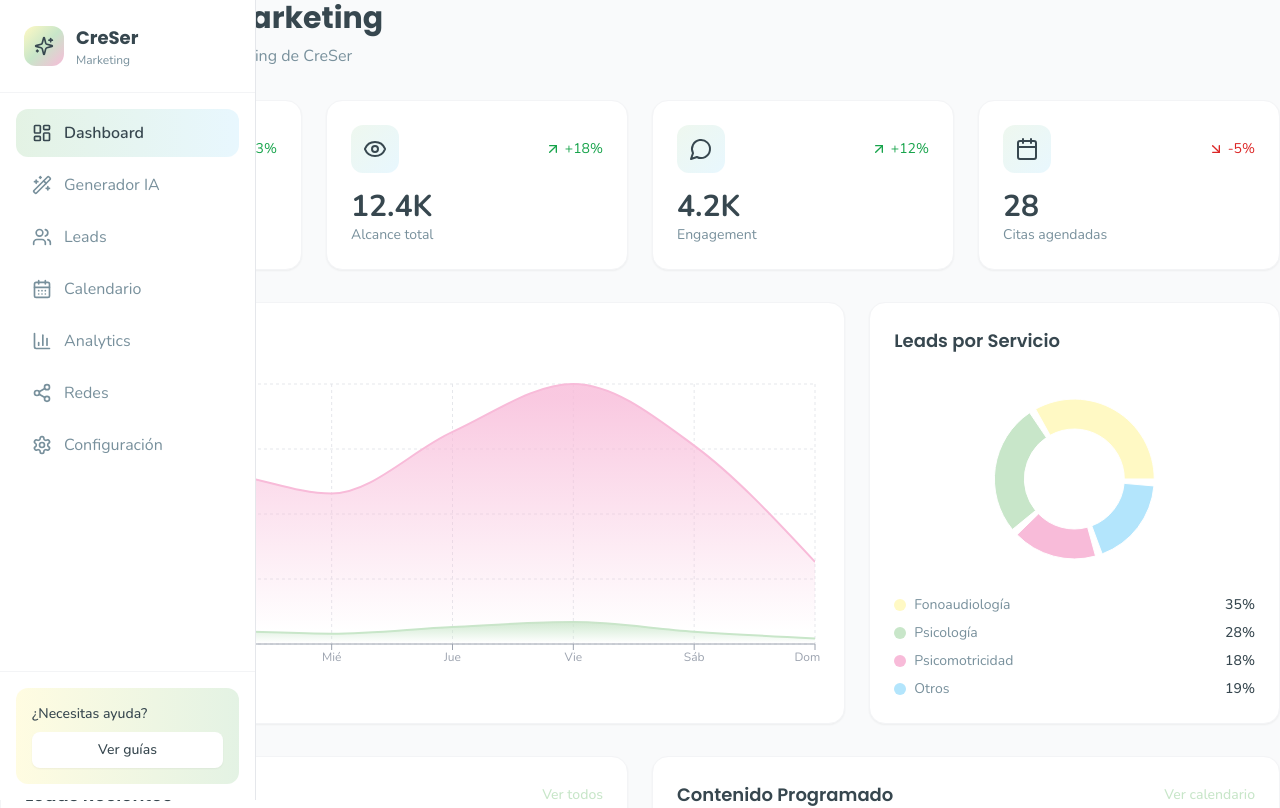
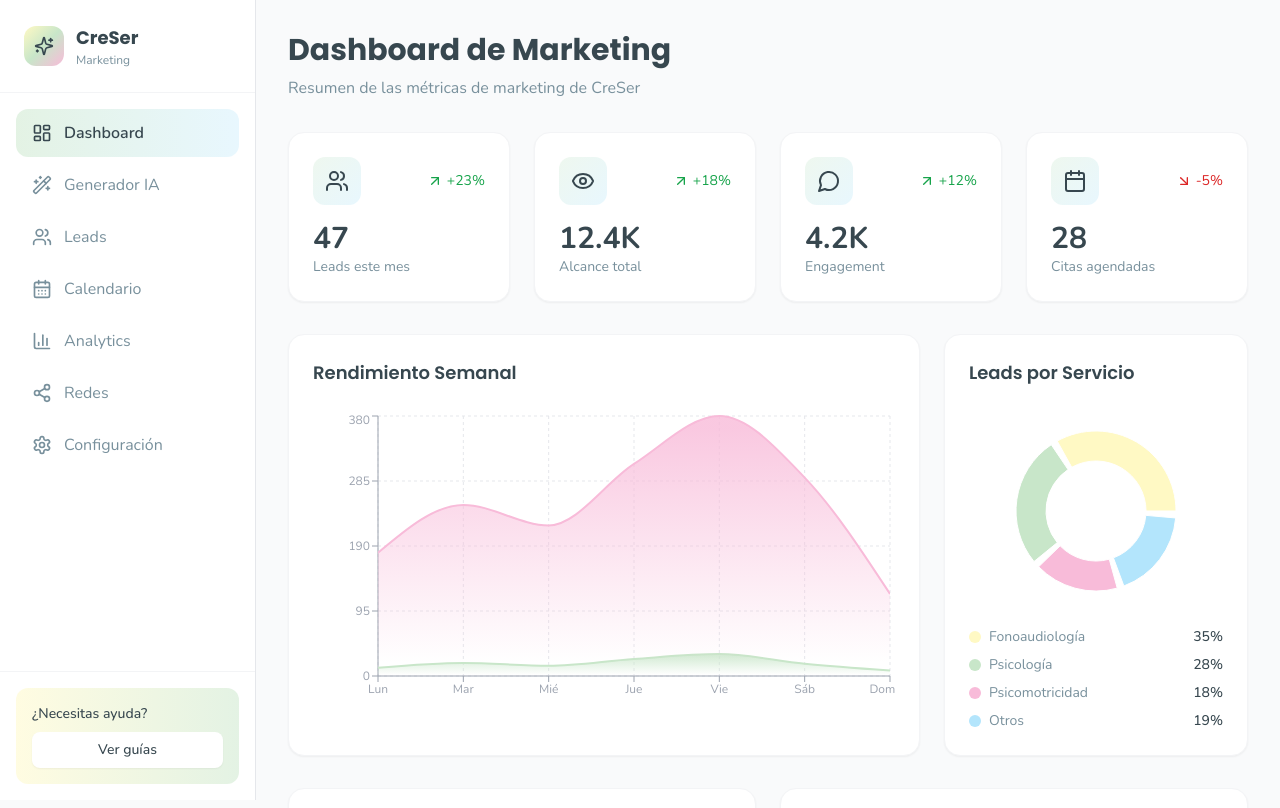
Before and after one commit to Hosel777/marketing-app, a React (Vite) app: page / in a window 1280 px wide. Shown: the top 808 px of the page. Built offline with nearby package versions, Linux system fonts and the light colour scheme.

Commit message:
Fix desktop sidebar layout

```diff
--- a/src/App.jsx
+++ b/src/App.jsx
@@ -5,14 +5,15 @@ import ContentGenerator from './pages/ContentGenerator'
 import LeadManagement from './pages/LeadManagement'
 import Calendar from './pages/Calendar'
 import Analytics from './pages/Analytics'
-import SocialMedia from './pages/Settings'
+import SocialMedia from './pages/SocialMedia'
 import Settings from './pages/Settings'
 
 function App() {
   return (
     <div className="flex min-h-screen bg-gray-50">
       <Sidebar />
-      <main className="flex-1 w-full min-h-screen">
+      <main className="flex-1 w-full min-h-screen md:ml-64">
+        <div className="p-4 md:p-8">
           <Routes>
             <Route path="/" element={<Dashboard />} />
             <Route path="/generador-contenido" element={<ContentGenerator />} />
@@ -22,6 +23,7 @@ function App() {
             <Route path="/redes-sociales" element={<SocialMedia />} />
             <Route path="/configuracion" element={<Settings />} />
           </Routes>
+        </div>
       </main>
     </div>
   )
```
Lines whose indentation alone changed are shown as unchanged.
